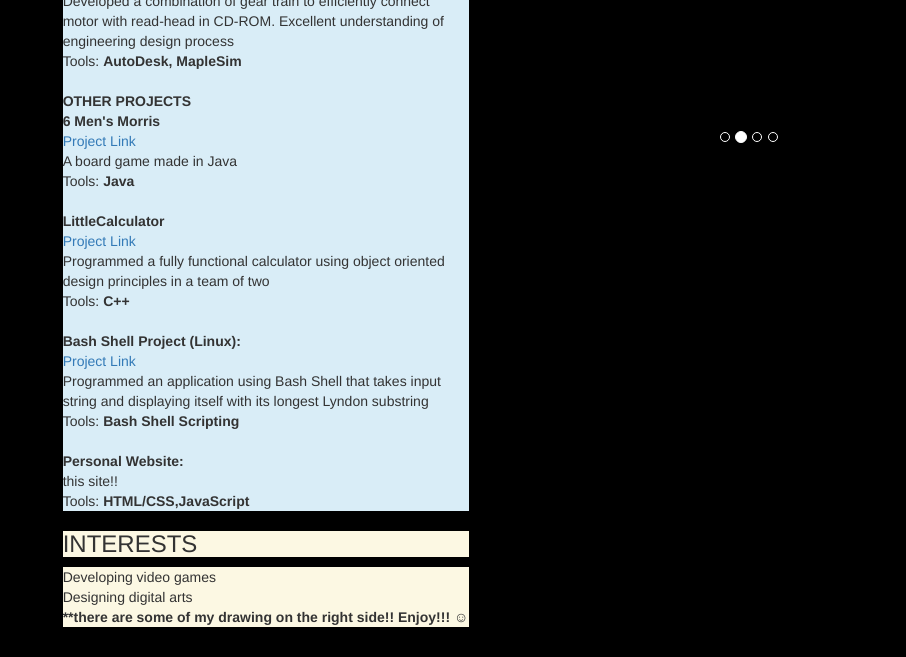
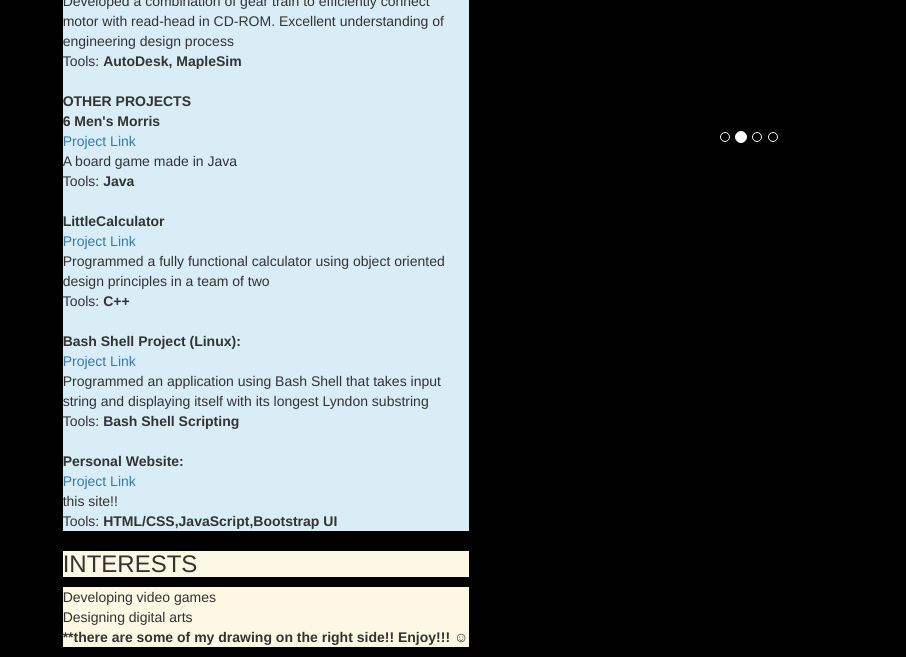
Before and after one commit to TinkLyke/TinkLyke.github.io, a plain HTML site: page index.html in a window 1280 px wide. Shown: the part 922-1579 px from the top of the page, without its empty margins (374-1280 px from the left). Drawn offline with nearby package versions, Linux system fonts and the light colour scheme.

Commit message:
Update index.html

```diff
--- a/index.html
+++ b/index.html
@@ -90,9 +90,11 @@
 				<br>
 				<strong>Personal Website:</strong>
 				<br>
+				<a href="https://github.com/TinkLyke/TinkLyke.github.io">Project Link</a>
+				<br>
 				this site!!
 				<br>
-				Tools: <strong>HTML/CSS,JavaScript</strong>
+				Tools: <strong>HTML/CSS,JavaScript,Bootstrap UI</strong>
 				<br>
 
 			</p>
```
